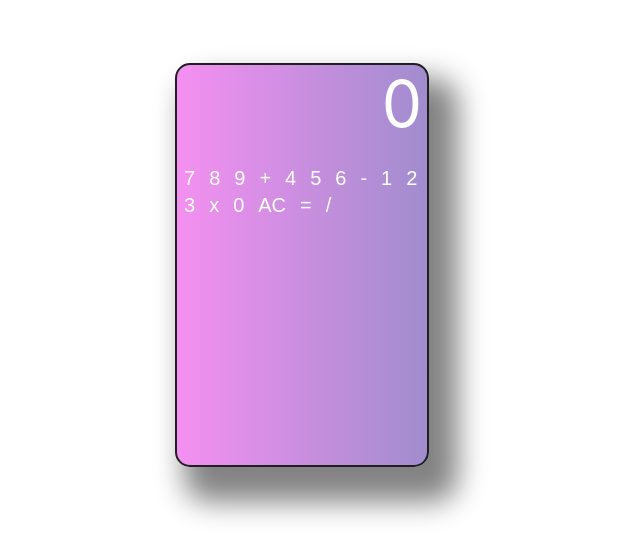
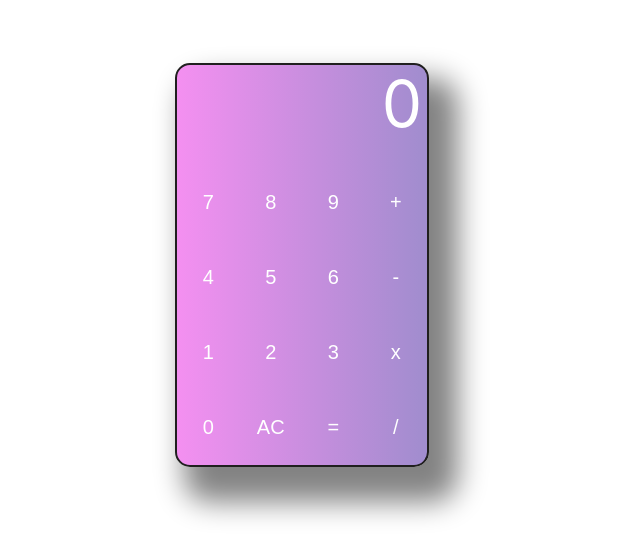
Before and after one commit to Nisarsaeed/React-Calculator, a React (Create React App) app: page / in a window 1280 px wide. Shown: the part 135-694 px from the top of the page, without its empty margins (338-978 px from the left). Built offline with nearby package versions, Linux system fonts and the light colour scheme.

Commit message:
fix: Key Pannel CSS updated

```diff
--- a/src/components/keypannel.css
+++ b/src/components/keypannel.css
@@ -1,13 +1,10 @@
-.rowContainer{
+.key-panel{
     height: 75%;
     background: transparent;
-}
-.row {
-    height: 16.666%;
-    display: flex;
+    display: grid;
+    grid-template-columns: repeat(4, 1fr);
 }
 .key {
-    flex: 1;
     margin: 1px;
     border: none;
     font-size: 20px;
```
